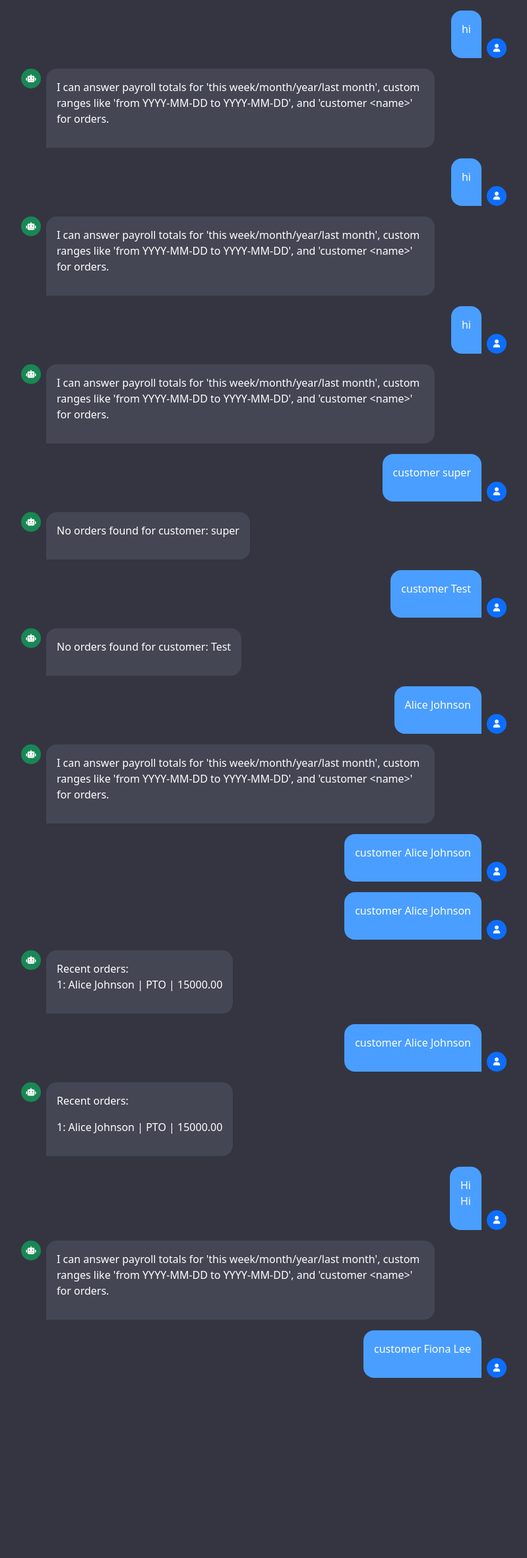
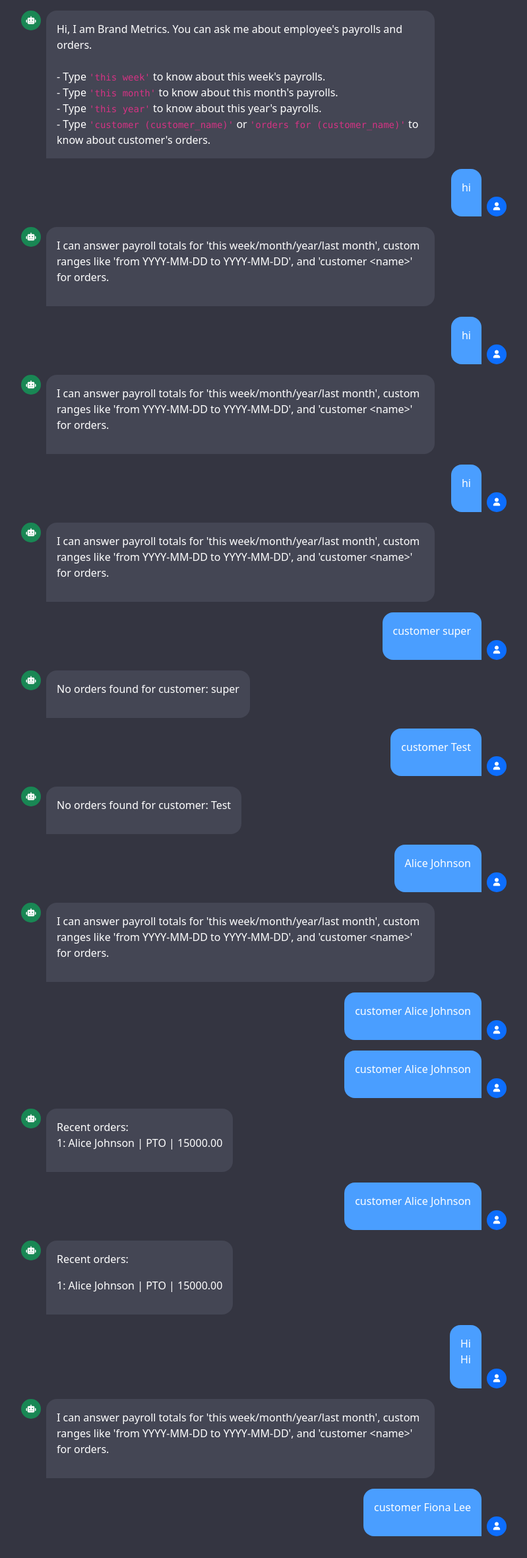
Before and after one commit to FlareXes/brandmetrics, a Django app: template brandmetrics/templates/chat.html in a window 1280 px wide. Shown: the part 74-2435 px from the top of the page at 66% size, without its empty margins (240-1039 px from the left). Run offline with Django 5.2, Linux system fonts and the light colour scheme; the template is opened without the code that fills it: values that come from a table or form of the project are taken from there, others are empty; data comes from the database, SQL or seed files in the repository; some libraries are stand-ins or nearby versions.

Commit message:
chore: add few examples

```diff
--- a/brandmetrics/templates/chat.html
+++ b/brandmetrics/templates/chat.html
@@ -66,6 +66,28 @@
 
         <!-- Chat Messages -->
         <div class="chat-container" style="max-width: 48rem; margin: 0 auto;">
+
+            <!-- Example -->
+            <div class="d-flex justify-content-start mb-3">
+                <div class="flex-shrink-0 me-2">
+                    <div class="rounded-circle bg-success d-flex align-items-center justify-content-center"
+                        style="width: 30px; height: 30px;">
+                        <i class="fas fa-robot text-white" style="font-size: 0.75rem;"></i>
+                    </div>
+                </div>
+                <div class="assistant-message p-3"
+                    style="max-width: 80%; background-color: #444654; border-radius: 1rem 1rem 1rem 0;">
+                    <div class="text-white">
+                        <p class="mb-0">Hi, I am Brand Metrics. You can ask me about employee's payrolls and orders.</p>
+                        <br>
+                        <p class="mb-0">- Type <code>'this week'</code> to know about this week's payrolls.</p>
+                        <p class="mb-0">- Type <code>'this month'</code> to know about this month's payrolls.</p>
+                        <p class="mb-0">- Type <code>'this year'</code> to know about this year's payrolls.</p>
+                        <p class="mb-0">- Type <code>'customer (customer_name)'</code> or <code>'orders for (customer_name)'</code> to know about customer's orders.</p>
+                    </div>
+                </div>
+            </div>
+
             {% for chat in chats %}
             {% if chat.role == "user" %}
             <div class="d-flex justify-content-end mb-3">
```
